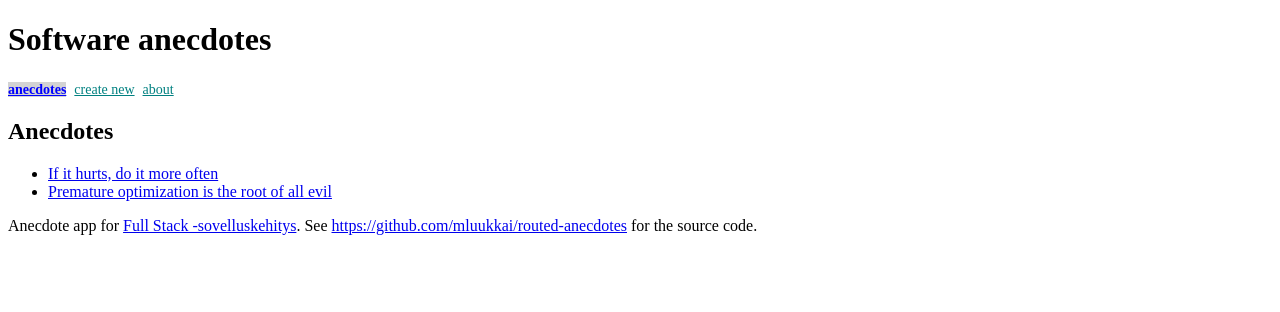
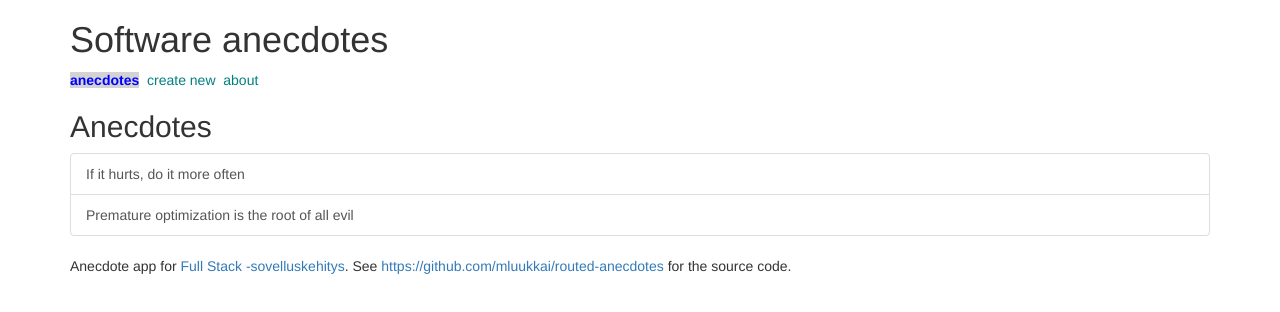
Before and after one commit to viuh/mop06_routedanecdotes, a React (Create React App) app: page / in a window 1280 px wide. Shown: the top 312 px of the page. Built offline with nearby package versions, Linux system fonts and the light colour scheme.

Commit message:
6.21 :cat:

```diff
--- a/public/index.html
+++ b/public/index.html
@@ -4,6 +4,7 @@
     <meta charset="utf-8">
     <meta name="viewport" content="width=device-width, initial-scale=1, shrink-to-fit=no">
     <meta name="theme-color" content="#000000">
+    <link rel="stylesheet" href="https://maxcdn.bootstrapcdn.com/bootstrap/3.3.7/css/bootstrap.min.css" integrity="sha384-BVYiiSIFeK1dGmJRAkycuHAHRg32OmUcww7on3RYdg4Va+PmSTsz/K68vbdEjh4u" crossorigin="anonymous">
     <!--
       manifest.json provides metadata used when your web app is added to the
       homescreen on Android. See https://developers.google.com/web/fundamentals/engage-and-retain/web-app-manifest/
--- a/src/App.js
+++ b/src/App.js
@@ -1,8 +1,23 @@
 import React from 'react'
 import { BrowserRouter as Router, Route, NavLink, Redirect } from 'react-router-dom'
+import { ListGroup, ListGroupItem } from 'react-bootstrap';
 
 
 const AnecdoteList = ({ anecdotes }) => (
+
+  <div>
+    <h2>Anecdotes</h2>
+    <ListGroup>
+      {anecdotes.map(anecdote =>
+        <ListGroupItem key={anecdote.id}
+          href={`/anecdotes/${anecdote.id}`}>{anecdote.content}</ListGroupItem>
+      )}
+    </ListGroup>
+  </div>
+)
+
+
+/*const AnecdoteList = ({ anecdotes }) => (
 
   <div>
     <h2>Anecdotes</h2>
@@ -14,7 +29,7 @@
       )}
     </ul>
   </div>
-)
+)*/
 
 const Anecdote = ( { anecdote }) => (
   <div>
@@ -184,6 +199,7 @@
 
   render() {
     return (
+      <div className="container">
       <div>
         <Router>
         <div>
@@ -217,6 +233,7 @@
         </div>
         </Router>
       </div>
+      </div>
     );
   }
 }
```
